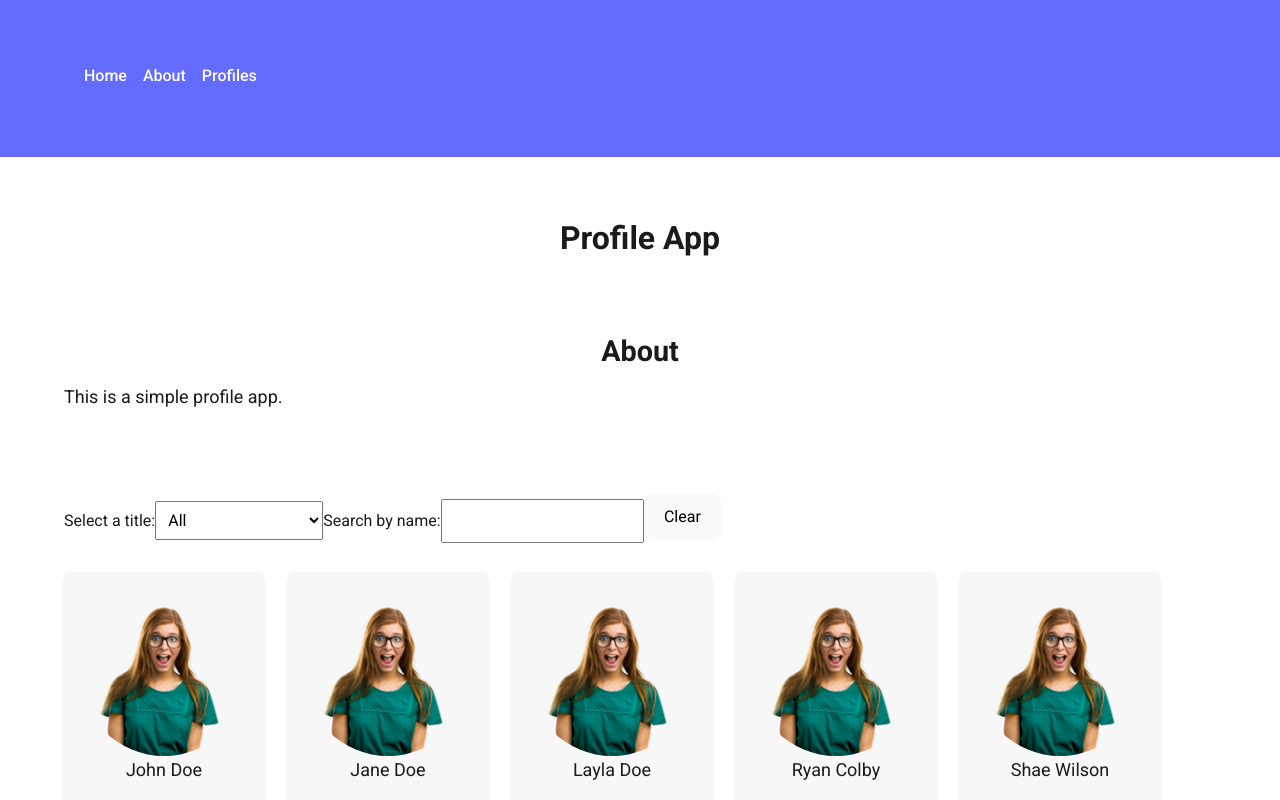
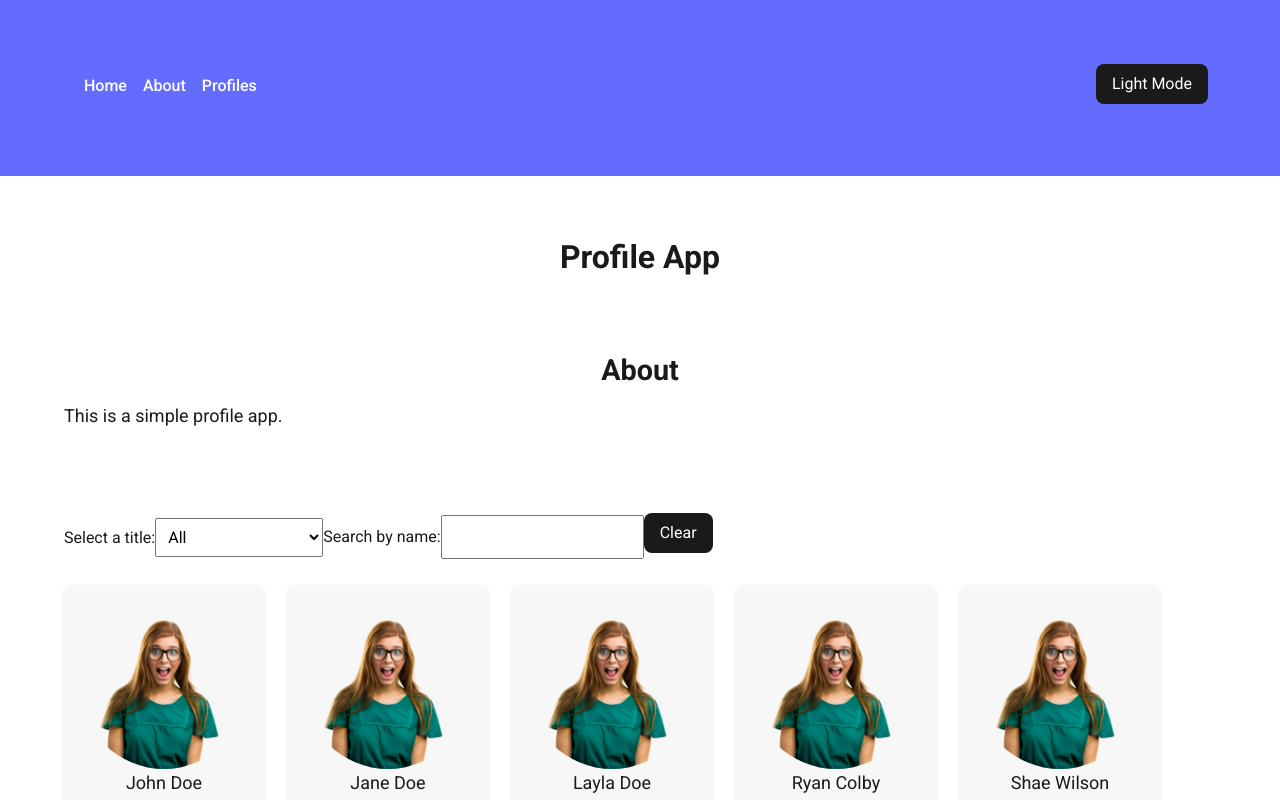
Before and after one commit to Gaializm/profile-app, a React (Vite) app: page / in a window 1280 px wide. Shown: the top 800 px of the page. Built offline with nearby package versions, Linux system fonts and the light colour scheme.

Commit message:
Add Mode Toggle

```diff
--- a/src/App.jsx
+++ b/src/App.jsx
@@ -59,6 +59,13 @@ const App = () => {
         setAnimation(false);
     }
 
+    const [mode, setMode] = useState("light");
+
+    const handleModeChange = () => {
+        setMode(mode === "light" ? "dark" : "light");
+    };
+
+
 
     const handleTitleChange = (e) => {
         setTitle(e.target.value);
@@ -90,9 +97,9 @@ const App = () => {
     return (
         <>
             <header>
-                <Navbar/>
+                <Navbar mode={mode} updateMode={handleModeChange} />
             </header>
-            <main>
+            <main className={mode === "light" ? "light" : "dark"}>
                 <Wrapper>
                         <h1>Profile App</h1>
                 </Wrapper>
--- a/src/Styles/card.module.css
+++ b/src/Styles/card.module.css
@@ -46,7 +46,10 @@ img {
     object-fit: cover;
 }
 
+.profile-card__content {
+
 p {
     margin: 0;
-    color: var(--text-color);
+    color: var(--text-color) !important;
+    }
 }
--- a/src/Styles/global.css
+++ b/src/Styles/global.css
@@ -6,6 +6,27 @@ body {
     font-size: 1rem;
     margin: 0;
     padding: 0;
+}
+
+main {
+    height: 100%;
+    min-height: 100vh;
+
+
+
+&.dark
+
+{
+    background-color: var(--dark-background-color);
+    color: var(--dark-text-color);
+
+h1, h2, h3, h4, h5, h6, p
+
+{
+    color: var(--dark-text-color);
+}
+
+}
 }
 
 h1,
@@ -89,6 +110,14 @@ li {
     margin: 0 auto;
 }
 
+.sr-only {
+    position: absolute;
+    left: -10000px;
+    top: auto;
+    width: 1px;
+    height: 1px;
+    overflow: hidden;
+}
 /* Tablet Styles */
 @media screen and (max-width: var(--tablet)) {
     body {
@@ -184,7 +213,7 @@ li {
     }
 
     .flex-container {
-        flex-direction: column
+        flex-direction: column;
     }
 }
 /* profile container */
@@ -194,7 +223,7 @@ li {
     margin: -0.75rem;
 }
 /* button*/
-.button {
+button {
     background-color: var(--button-background-color);
     color: var(--button-text-color);
     border: none;
@@ -203,25 +232,24 @@ li {
     cursor: pointer;
     transition: background-color 0.3s, color 0.3s;
 }
-
-    .button:hover {
-        background-color: var(--button-hover-background-color);
-        color: var(--button-hover-text-color);
-    }
 /* filters */
 .filter-wrapper {
     display: flex;
+    flex-wrap: wrap;
     justify-content: flex-start;
     align-items: center;
     margin-bottom: 1.5rem;
 }
 
-.filter--search, .filter--select, button {
+.filter--search,
+.filter--select,
+button {
     margin-right: 0.5rem;
     margin-bottom: 0.5rem;
 }
 
-select, input {
+select,
+input {
     padding: 0.5rem;
     font-size: 1rem;
 }
--- a/src/Styles/navbar.module.css
+++ b/src/Styles/navbar.module.css
@@ -31,3 +31,7 @@ li a
 li a:hover {
     color: var(--link-hover-color);
 }
+
+button {
+    margin-bottom: 0;
+}
--- a/src/Styles/variables.css
+++ b/src/Styles/variables.css
@@ -5,7 +5,9 @@ body {
     --primary-background-color: #f7f7f7;
     --secondary-backrgound-color: #646cff;
     --third-background-color: #ffffff;
+    --dark-background-color: #191a1a;
     --text-color: #191a1a;
+    --dark-text-color: #ffffff;
     --button-background-color: #1a1a1a;
     --button-text-color: #ffffff;
     --button-hover-background-color: var(--primary-background-color);
--- a/src/components/Navbar.jsx
+++ b/src/components/Navbar.jsx
@@ -1,5 +1,5 @@
 import style from '../Styles/navbar.module.css';
-const Navbar = () => {
+const Navbar = ({ mode, updateMode }) => {
     return (
         <nav className={`${style["navbar"]}  section`}>
             <ul>
@@ -13,6 +13,9 @@ const Navbar = () => {
                     <a href="#">Profiles</a>
                 </li>
             </ul>
+            <button onClick={updateMode}>
+                {mode === "light" ? "Light Mode" : "Dark Mode"}
+            </button>
         </nav>
     );
 }
```
